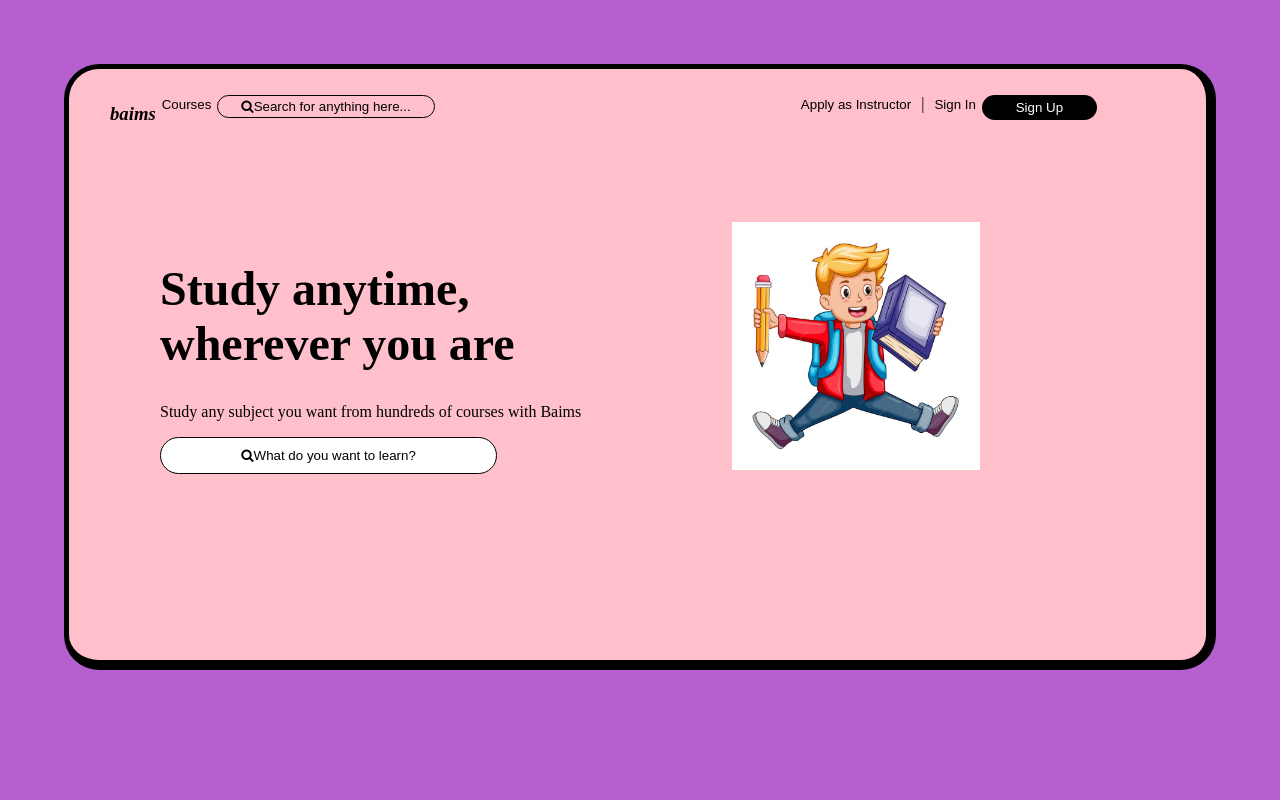
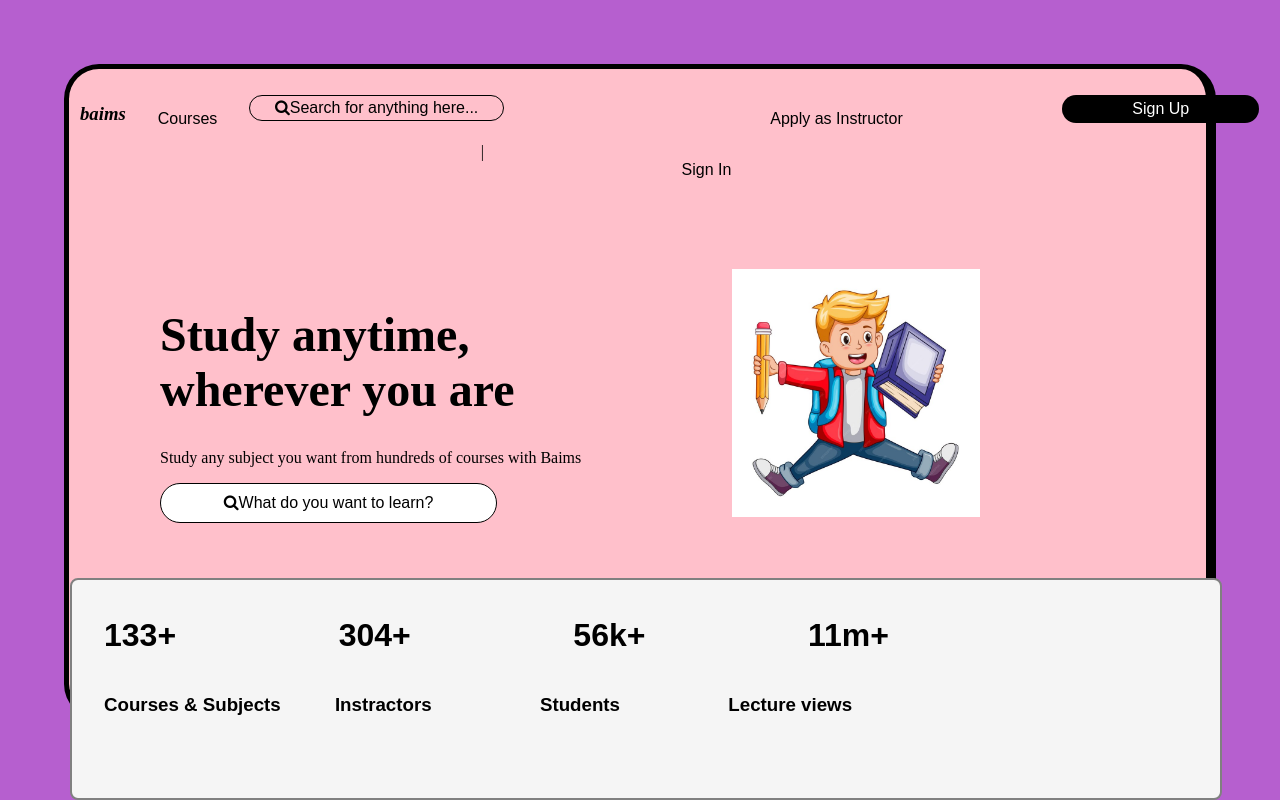
Before and after one commit to Nancy-Wainaina/git-flow-test, a plain HTML site: page index.html in a window 1280 px wide. Drawn offline with Linux system fonts and the light colour scheme.

Commit message:
Complete task

```diff
--- a/index.html
+++ b/index.html
@@ -50,6 +50,39 @@
                 </div>
         </div>
 
+        <footer id="bottom">
+            <div id="title">
+                <div id="container">
+            <button>
+
+                <div id="finals">
+                    <h1>133+</h1>
+                    <h1>304+</h1>
+                   <h1>56k+</h1>
+                 <h1>11m+</h1>
+                </div>
+                <div id=writtings>
+                <h3>Courses & Subjects</h3>
+                <h3>Instractors</h3>
+                <br>
+                <br>
+                <br>
+                <h3>Students</h3>
+                <br>
+                <br>
+                <br>
+                <br>
+                <br>
+                <br>
+                <h3>Lecture views</h3>
+                 </div>
+
+
+
+            </button>
+            </div>
+            </div>
+            </footer>
 
 
 
--- a/style.css
+++ b/style.css
@@ -35,17 +35,18 @@
     padding:3px;
     cursor:pointer;
     border-radius: 70px;
-    width: 200%;
+    width: 100%;
     border-color: transparent;
     border-radius: 15px;
+    margin-left: 20000px;
 
 
 }
 #navigation{
     display:flex;
     margin-top: 25px;
-    padding-left: 40px;
-    padding-right: 30px;
+    padding-left: 10px;
+    padding-right: 10px;
 }
 #heading{
     font-style: italic;
@@ -71,14 +72,17 @@
 .apply{
     background-color: transparent;
     border: 0cap;
-    margin-left: 380px;
+   /* margin-left: 580px;*/
+    /*margin-right:100px;*/
 }
 .sign-in{
     background-color: transparent;
     border: 0cm;
+    margin-top: -20px;
 }
 .apply,.sign-up,.sign-up{
     justify-content: space-evenly;
+    margin-left: 130px;
 }
 .courses,.search{
     justify-content: space-between;
@@ -102,3 +106,33 @@
     padding-bottom: 150px;
 
 }
+#finals{
+    display: flex;
+    flex-direction: row;
+    gap: 15%;
+}
+#writtings{
+    display: flex;
+    flex-direction: row;
+    gap: 5%;
+}
+button{
+    background-color: whitesmoke;
+  border: none;
+  color: black;
+  padding: 15px 32px;
+  text-align: center;
+  text-decoration: none;
+  display: inline-block;
+  font-size: 16px;
+  width: 100%;
+  border-radius: 8px;
+  border: 2px solid gray;
+
+
+}
+#bottom{
+    position: absolute;
+    bottom: 0;
+    width: 90%;
+}
```
